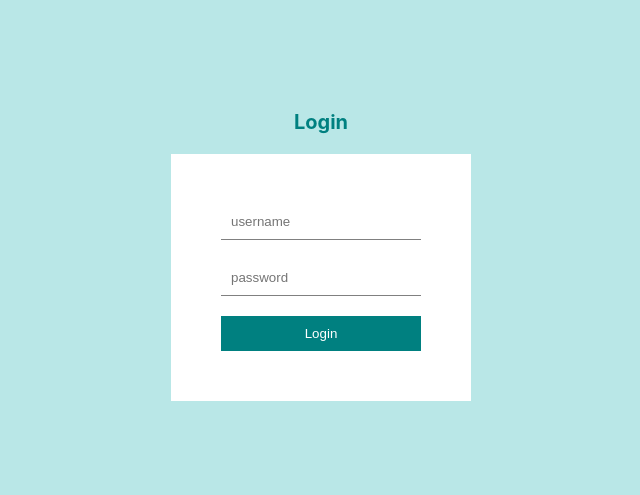
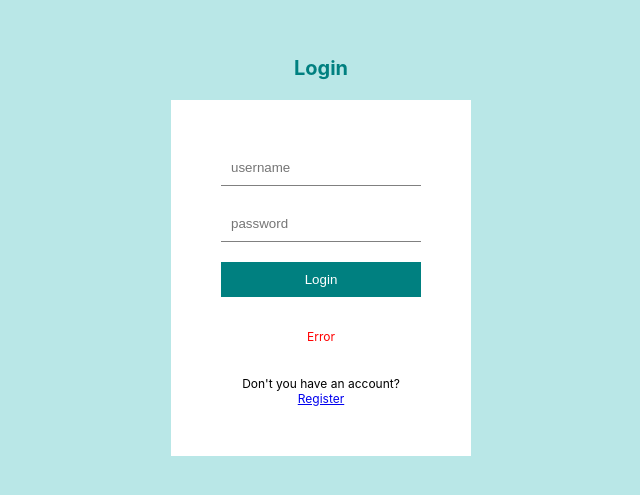
Before and after one commit to Ofir-Cohen-1/Blog_App, a React (Create React App) app in the folder blog/client/: page /login in a window 1280 px wide. Shown: the part 151-646 px from the top of the page, without its empty margins (319-959 px from the left). Built offline with nearby package versions, Linux system fonts and the light colour scheme.

Commit message:
Updated Login page

```diff
--- a/blog/client/src/pages/Login.jsx
+++ b/blog/client/src/pages/Login.jsx
@@ -1,4 +1,6 @@
 import React from "react";
+import { Link, useNavigate } from "react-router-dom";
+
 
 const Login = () => {
   return (
@@ -8,6 +10,8 @@
         <input type="text" placeholder="username" />
         <input type="password" placeholder="password" />
         <button>Login</button>
+        <p>Error</p>
+        <span>Don't you have an account? <Link to="/register">Register</Link></span>
       </form>
     </div>
   );
--- a/blog/client/src/style.scss
+++ b/blog/client/src/style.scss
@@ -34,9 +34,20 @@
         button {
           padding: 10px;
           border: none;
-          background-color:teal;
+          background-color: teal;
           color: white;
           cursor: pointer;
+        }
+
+        p {
+          font-size: 12px;
+          color: red;
+          text-align: center;
+        }
+
+        span {
+          font-size: 12px;
+          text-align: center;
         }
       }
     }
```
